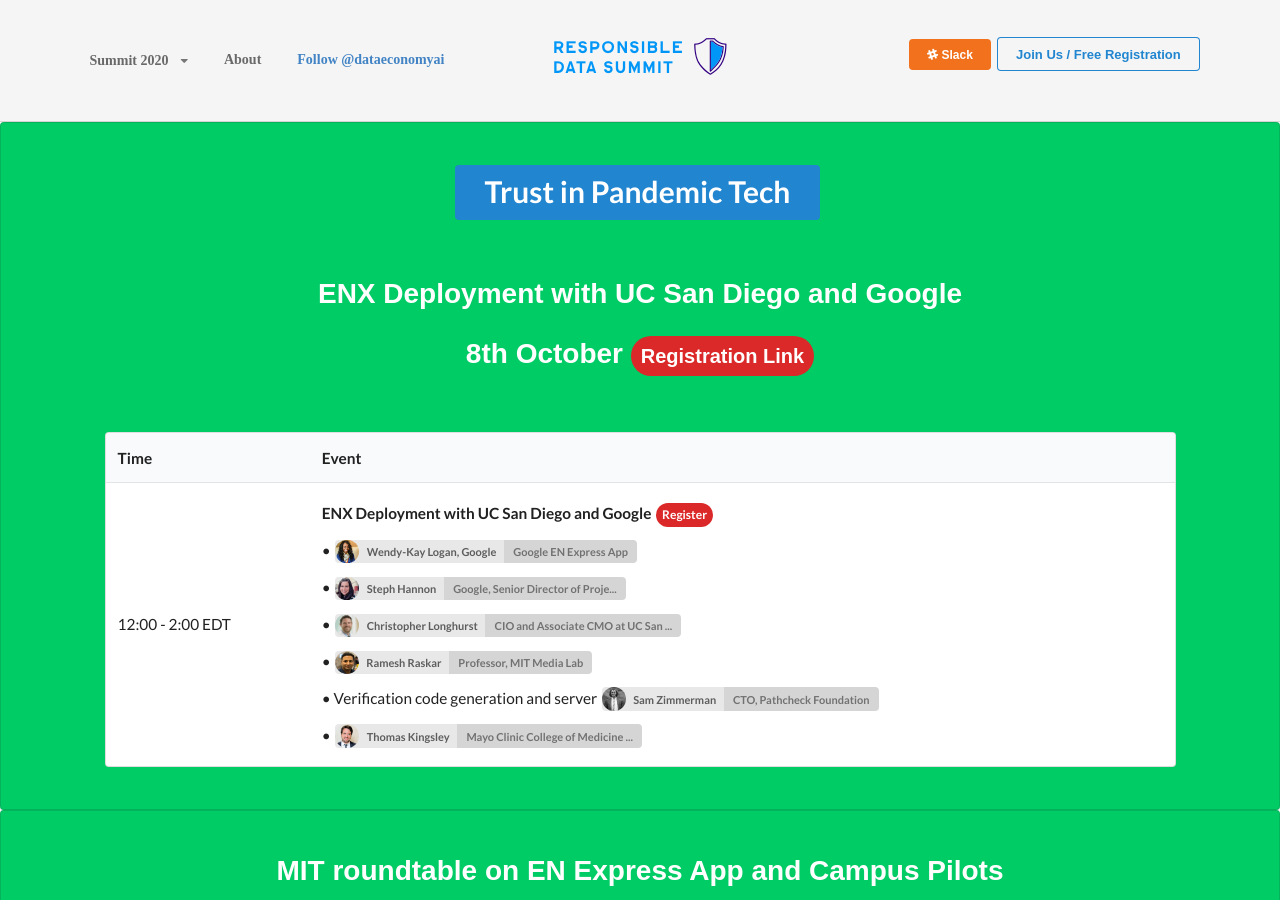
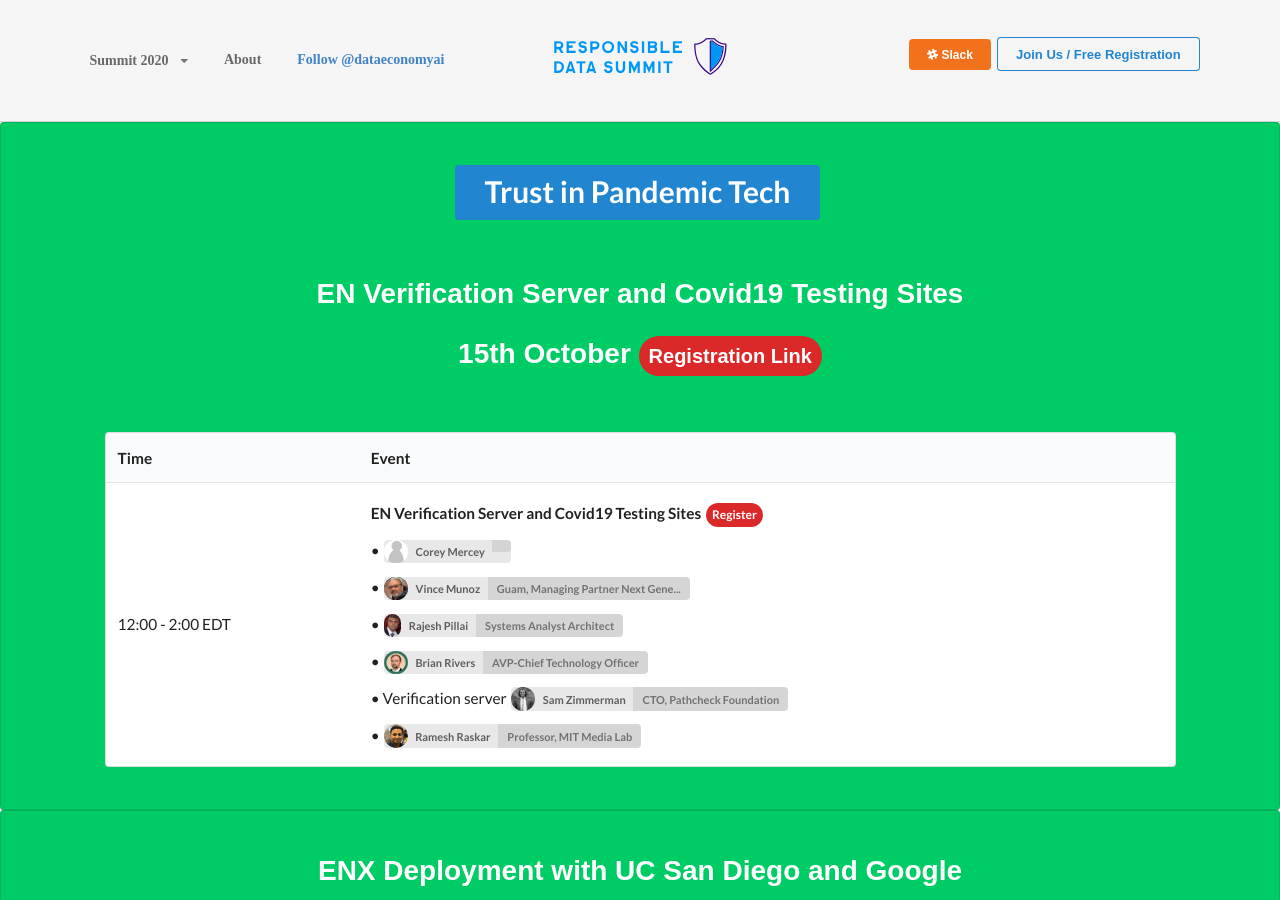
Before and after one commit to responsible-data-summit/events, a Jekyll site: the page built from agenda-0806.html, in a window 1280 px wide and 900 px high. Built offline with Jekyll 4.4.1, drawn with Linux system fonts in a browser that asks for light colours; some web fonts are replaced; comment, search, counter and statistics services are not loaded.

Commit message:
update agenda

```diff
--- /dev/null
+++ b/_data/agenda1015.yml
@@ -0,0 +1,12 @@
+- time: 12:00 - 2:00
+  sections:
+    - title: "EN Verification Server and Covid19 Testing Sites"
+      register: "https://mit.zoom.us/webinar/register/WN_BVJlUjN4SiOl8hq-iE2qdQ"
+      speakers:
+        - name: Corey Mercey
+        - name: Vince Munoz
+        - name: Rajesh Pillai
+        - name: Brian Rivers
+        - name: Sam Zimmerman
+          content: Verification server
+        - name: Ramesh Raskar
--- a/_data/speakers_trust.yml
+++ b/_data/speakers_trust.yml
@@ -186,3 +186,8 @@
   title: |
     CIO and Associate CMO at UC San Diego Health
   avatar: christopherlonghurst.jpg
+
+- name: Vince Munoz
+  title: |
+    Guam, Managing Partner Next Generation LLC
+  avatar: vincemunoz.jpg
--- a/agenda-0806.html
+++ b/agenda-0806.html
@@ -8,6 +8,83 @@
 			<b style="font-size: 1.5em"> Trust in Pandemic Tech </b>
 		</a>
 	</div>
+    <div class="ui container center aligned agenda">
+        <h1> EN Verification Server and Covid19 Testing Sites</h1>
+	<h1> 15th October <a href="https://mit.zoom.us/webinar/register/WN_BVJlUjN4SiOl8hq-iE2qdQ" class="ui red circular huge label">Registration Link </a></h1>
+    </div>
+    <div class="ui container left aligned agenda">
+        <table class="ui striped large table">
+            <thead>
+                <tr>
+                    <th>Time</th>
+                    <th>Event</th>
+                </tr>
+            </thead>
+            <tbody>
+                {% for event in site.data.agenda1015 %}
+                    <tr style="line-height: 2.4em;">
+                        <td>{{event.time}} EDT </td>
+                        <td>
+                            {% for section in event.sections %}
+                            <div
+                            {% unless forloop.index == 1 %}
+                                style="padding-left: 2em;"
+                            {% endunless %}
+                            >
+                                {% if section.register %}
+                                    <b>{{section.title}} </b> {{section.comment}}
+                                    <a href="{{section.register}}" class="ui red circular label">Register</a>
+                                {% else %}
+                                    <b>{{section.title}} </b> {{section.comment}}
+                                {% endif %}
+                                {% for speaker in section.speakers %}
+                                    {% assign name = speaker.name %}
+                                    {% assign aff = speaker.aff %}
+                                    {% if speaker.avatar %}
+                                        {% assign avatar = speaker.avatar %}
+                                    {% else %}
+                                        {% assign avatar = "unknown.jpg" %}
+                                    {% endif %}
+                                    {% for find_speaker in site.data.speakers_trust %}
+                                        {% if find_speaker.name == name %}
+                                            {% assign aff = find_speaker.title%}
+                                            {% assign avatar = find_speaker.avatar%}
+                                        {% endif %}
+                                    {% endfor %}
+                                    {% for find_speaker in site.data.speakers_pandemic %}
+                                        {% if find_speaker.name == name %}
+                                            {% assign aff = find_speaker.title%}
+                                            {% assign avatar = find_speaker.avatar%}
+                                        {% endif %}
+                                    {% endfor %}
+                                    {% unless forloop.index == 1 and section.inline %}
+                                    <br>
+                                    {% endunless %}
+                                    &bull;
+                                    {% if speaker.link %}
+                                        <a href="{{speaker.link}}">{{speaker.content}}</a>
+                                    {% else %}
+                                        {{speaker.content}}
+                                    {% endif %}
+                                    <a class="ui image label small">
+                                        <img class="ui circular image" src="assets/img/speakers/{{avatar}}" style="border-radius: 500rem;">
+                                        {{name}}
+                                        <div class="detail" title="{{aff}}">{{aff | truncate: site.agenda_aff_length }}</div>
+                                    </a>
+                                    {{speaker.comment}}
+                                {% endfor %}
+                            </div>
+                            {% endfor %}
+                        </td>
+                    </tr>
+                {% endfor %}
+
+            </tbody>
+        </table>
+    </div>
+
+</section>
+<section class="ui segment center aligned" style="background-color: rgb(0, 204, 102, 1);">
     <div class="ui container center aligned agenda">
         <h1> ENX Deployment with UC San Diego and Google </h1>
 	<h1> 8th October <a href="https://mit.zoom.us/webinar/register/WN_g4B3zQUxSMqcqfi8z8g_8w" class="ui red circular huge label">Registration Link </a></h1>
```
Also changed, not shown: assets/img/speakers/vincemunoz.jpg (added).
